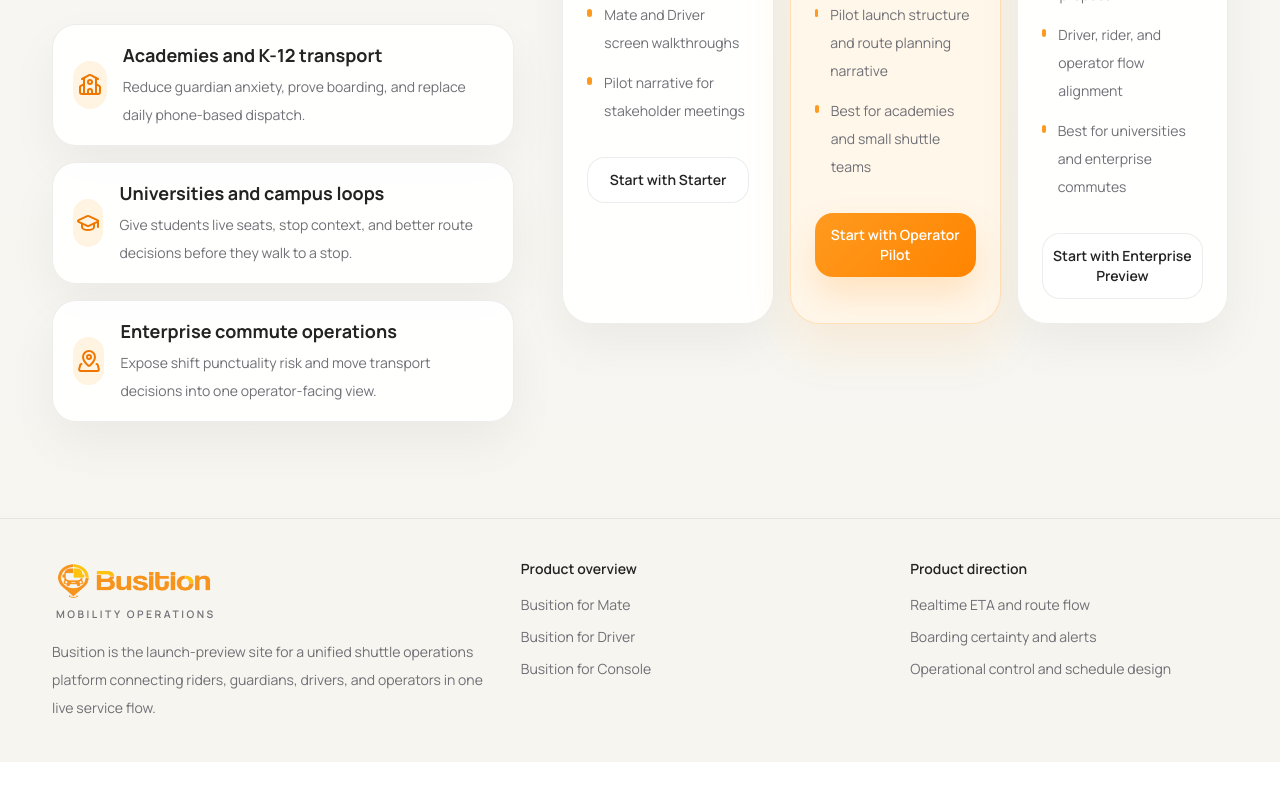
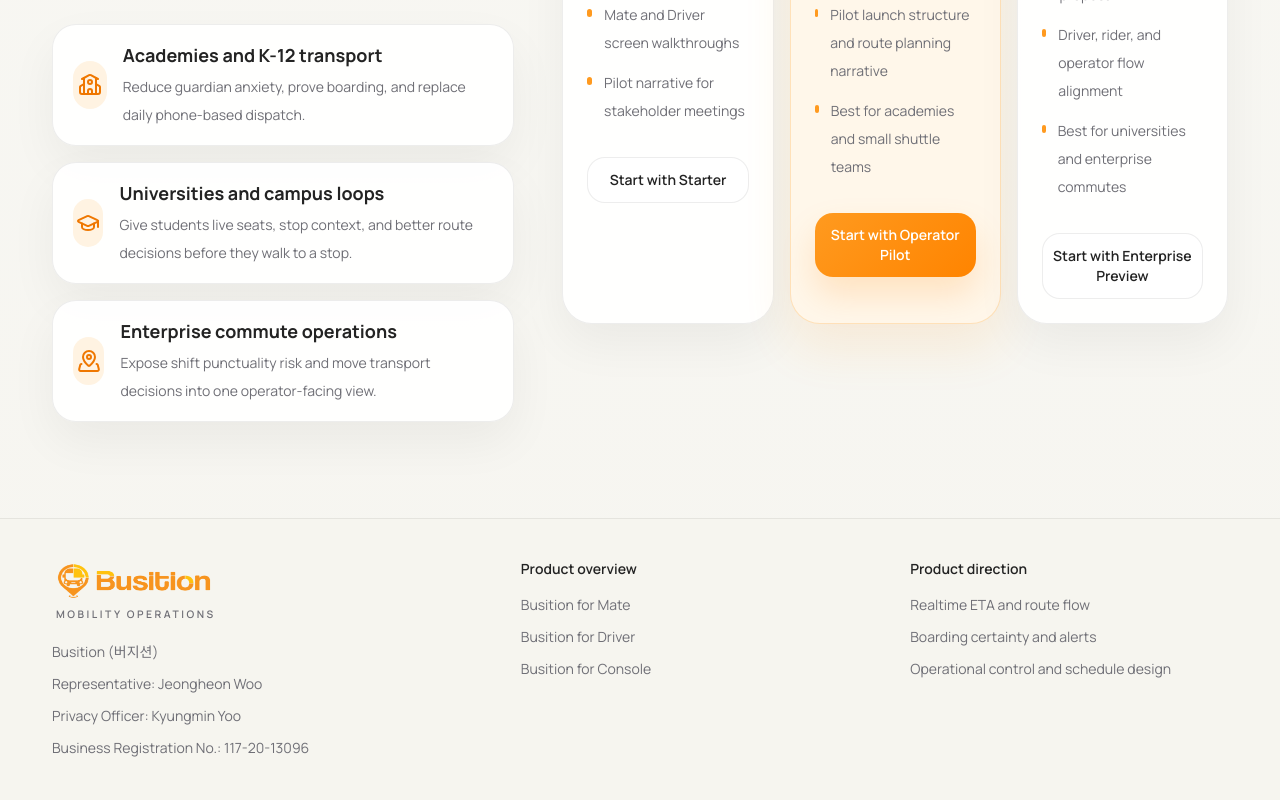
Before and after one commit to busition/busition-demo, a Next.js app: page / in a window 1280 px wide. Shown: the part 5946-6746 px from the top of the page. Before the commit the page ends 6708 px from the top, so only its background shows below. Built offline with nearby package versions, Linux system fonts and the light colour scheme.

Commit message:
Add footer company information

```diff
--- a/src/components/site-shell.tsx
+++ b/src/components/site-shell.tsx
@@ -134,11 +134,12 @@
         <div className="mx-auto grid max-w-[1240px] gap-8 px-4 py-10 sm:px-6 lg:grid-cols-[1.1fr_0.9fr_0.8fr] lg:px-8">
           <div>
             <BusitionLogo />
-            <p className="mt-4 max-w-md text-sm leading-7 text-[var(--foreground-soft)]">
-              Busition is the launch-preview site for a unified shuttle operations
-              platform connecting riders, guardians, drivers, and operators in one
-              live service flow.
-            </p>
+            <div className="mt-4 max-w-md space-y-1 text-sm leading-7 text-[var(--foreground-soft)]">
+              <p>Busition (버지션)</p>
+              <p>Representative: Jeongheon Woo</p>
+              <p>Privacy Officer: Kyungmin Yoo</p>
+              <p>Business Registration No.: 117-20-13096</p>
+            </div>
           </div>
 
           <div>
```
